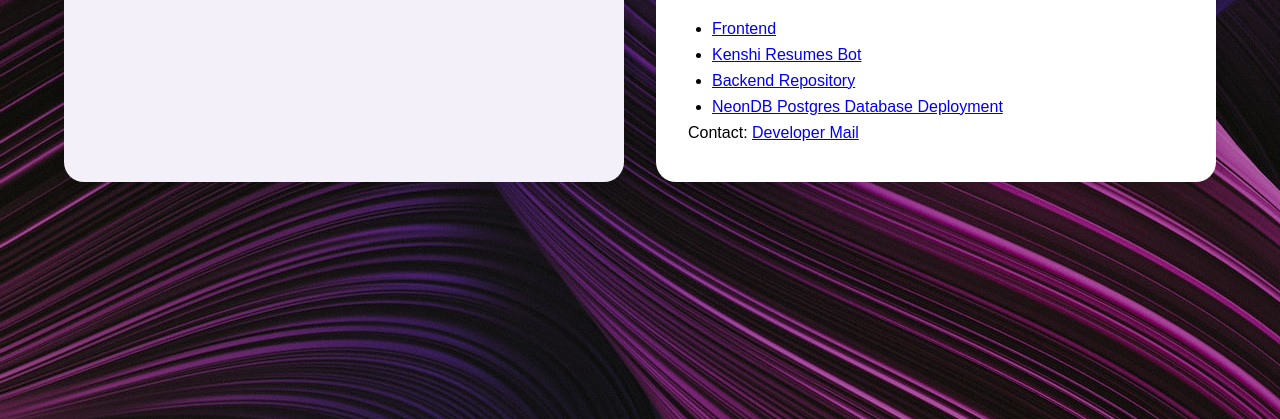
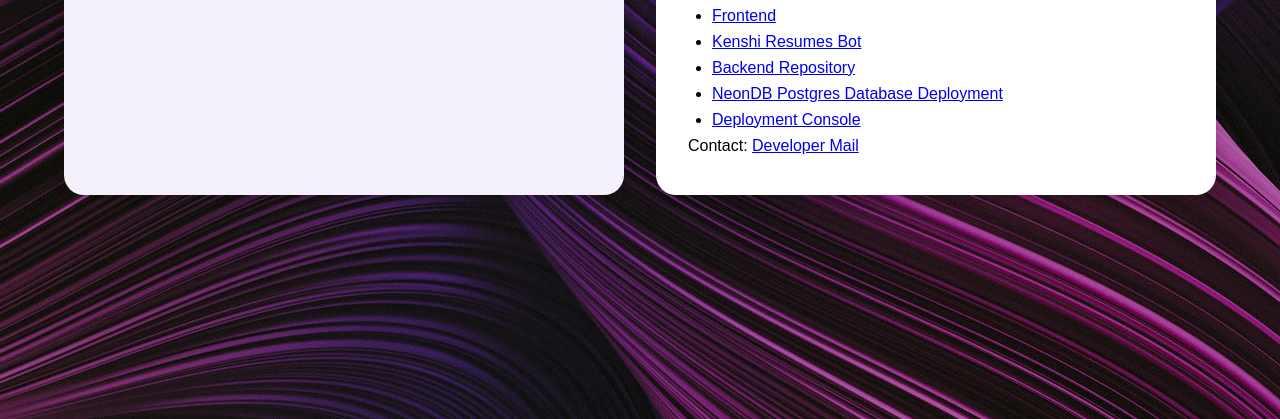
Before and after one commit to Kenshi2727/Kenshi-Resumes-Backend, a website: page public/index.html in a window 1280 px wide. Shown: the part 381-800 px from the top of the page. Drawn offline with Linux system fonts and the light colour scheme; no server answers.

Commit message:
added console link

```diff
--- a/public/index.html
+++ b/public/index.html
@@ -39,6 +39,7 @@
         <li><a href="https://t.me/resume2727bot">Kenshi Resumes Bot</a></li>
         <li><a href="https://github.com/Kenshi2727/Kenshi-Resumes-Backend">Backend Repository</a></li>
         <li><a href="https://console.neon.tech/app/projects/billowing-sound-45472486">NeonDB Postgres Database Deployment</a></li>
+        <li><a href="https://dashboard.render.com/web/srv-d26ug3ndiees73b4amjg/deploys/dep-d28a9bp5pdvs73am88f0">Deployment Console</a></li>
       </ul>
       <p>Contact: <a href="mailto:abhishekmathurofficial@gmail.com">Developer Mail</a></p>
     </div>
```
